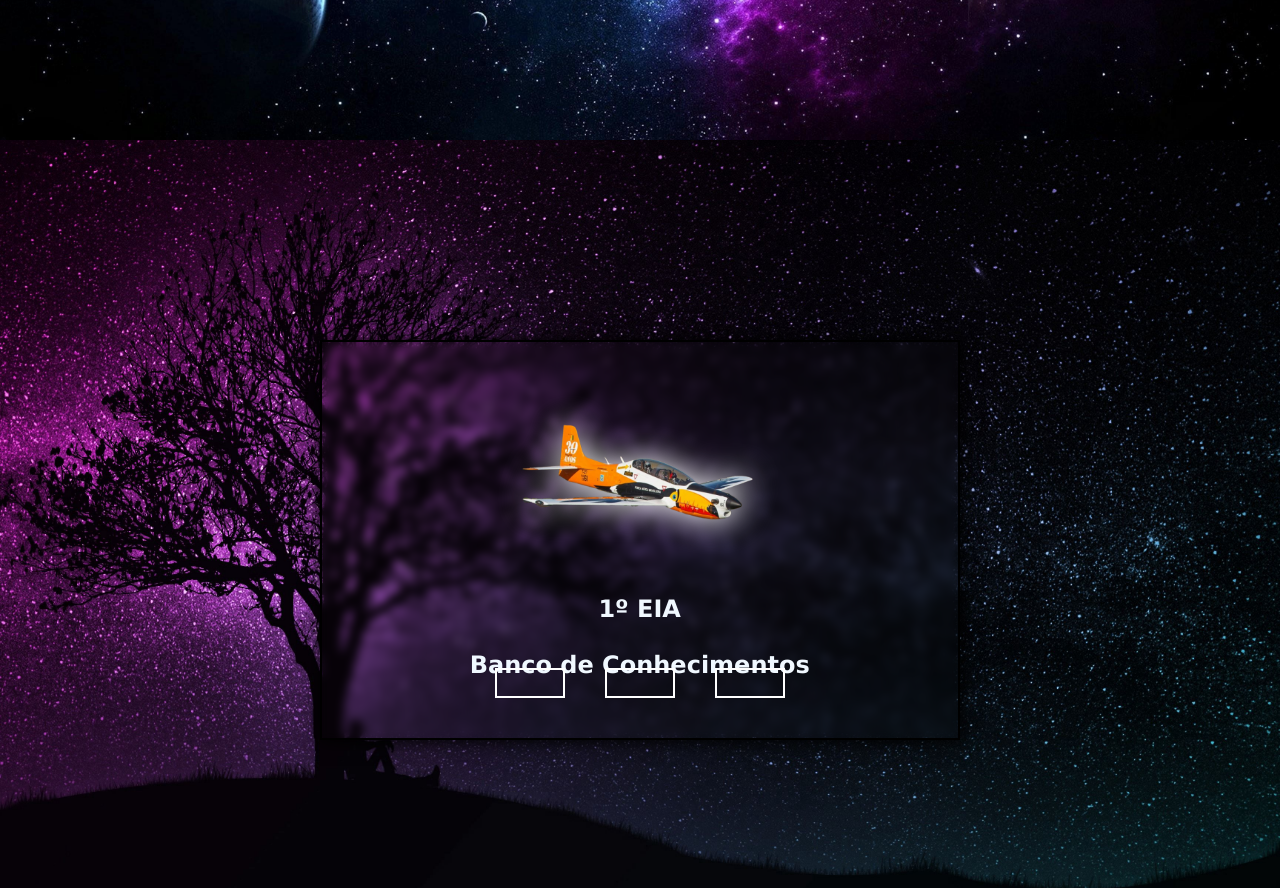
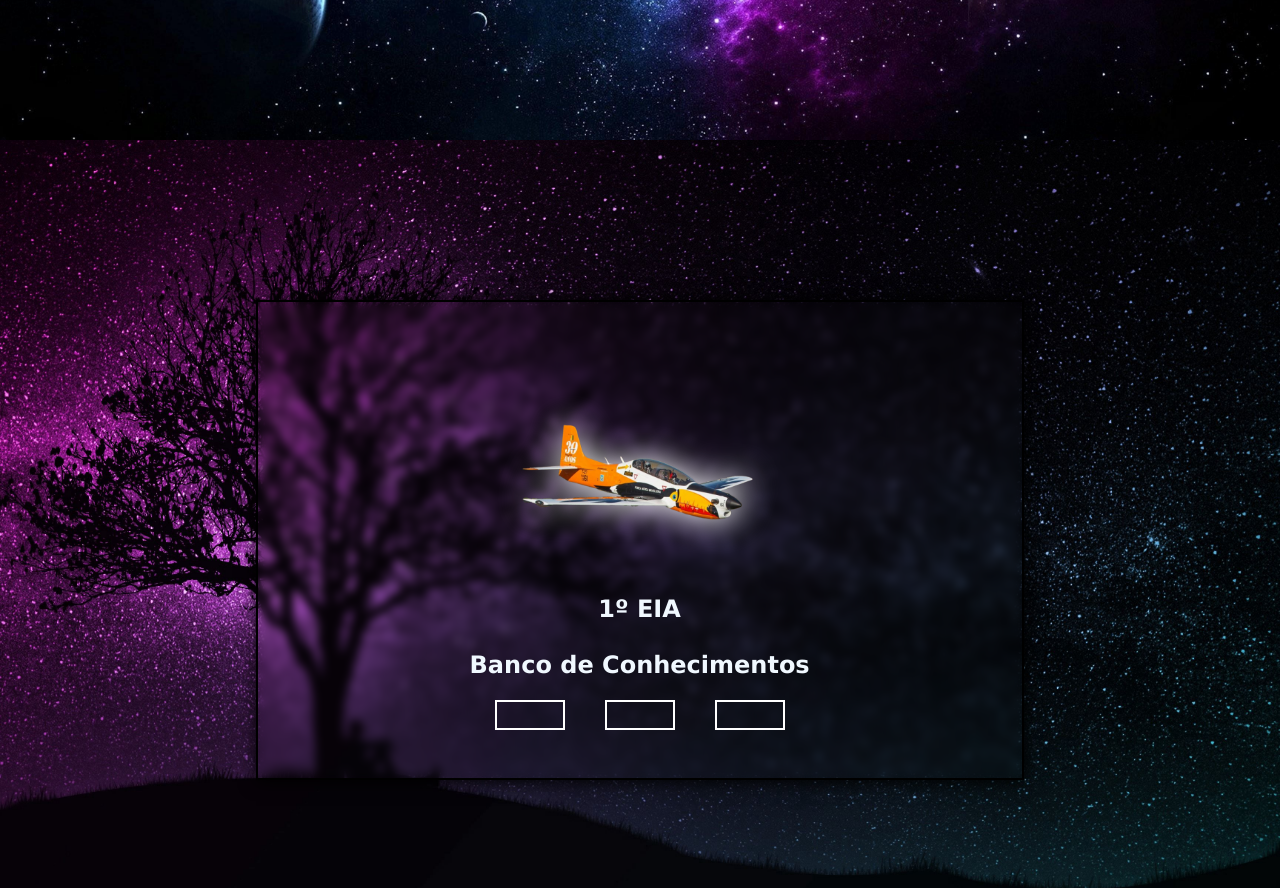
Before and after one commit to Guedes030/ccaer, a plain HTML site: page index.html in a window 1280 px wide. Shown: the part 2260-3148 px from the top of the page. Drawn offline with Linux system fonts and the light colour scheme.

Commit message:
Add files via upload

```diff
--- a/index.html
+++ b/index.html
@@ -185,8 +185,8 @@ margin-top: 15rem;
 
 .realContent{
 
-    width: 50vw;
-    height: 50vh;
+    width: 60vw;
+    height: 60vh;
     position: relative;
     background-color: transparent;
     backdrop-filter: blur(5px);
@@ -724,7 +724,7 @@ filter: drop-shadow(1px 5px 1rem blue);
     width: 30%;
  }
 footer{
-    height: 15vh;
+    height: 22vh;
  }
 }
 </style>
@@ -797,7 +797,6 @@ CCAER PARALELO
                     <br>
                     <a href="https://drive.google.com/drive/folders/1BiFedq4HpOAb5Vrmix7e7w4bQ3EX3W2g" id="ancoraSLIDE" target="_blank">Provas orthrus 3º</a></h1>                       </div>
                 </div>
-<br>
             <div class="navibar">
                 <label for="radio1" class="label"></label>
                 <label for="radio2" class="label"></label>
```
